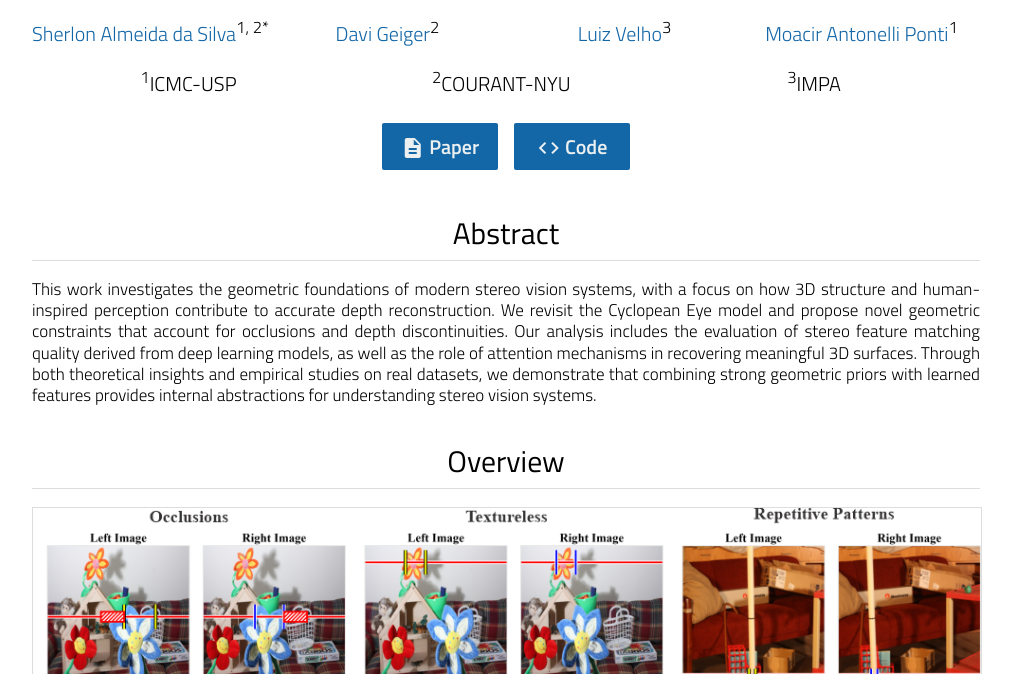
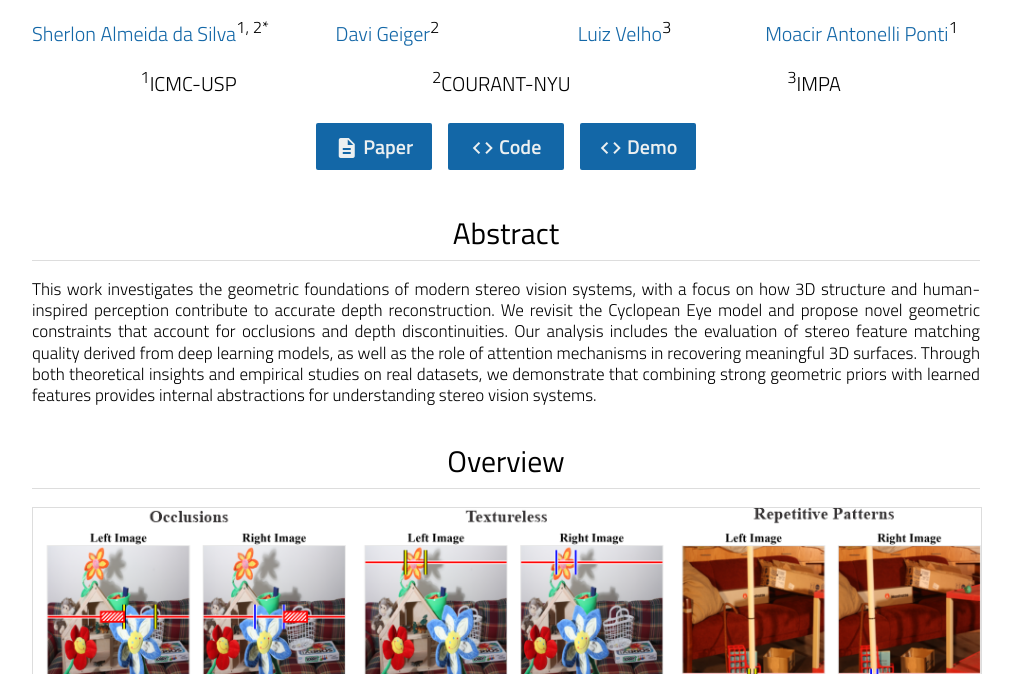
Before and after one commit to SherlonAlmeida/cyclopean-stereo, a plain HTML site: page docs/index.html in a window 1280 px wide. Shown: the part 126-800 px from the top of the page, without its empty margins (134-1147 px from the left). Drawn offline with Linux system fonts and the light colour scheme.

Commit message:
Demo added

```diff
--- a/docs/index.html
+++ b/docs/index.html
@@ -281,6 +281,10 @@ figure {
                     <span class="material-icons"> code </span>
                     Code
                 </a>
+                <a class="paper-btn" href="https://github.com/SherlonAlmeida/cyclopean-stereo/blob/master/demo/CyclopeanStereo-Demo.ipynb">
+                    <span class="material-icons"> code </span>
+                    Demo
+                </a>
             </div>
         </div>
     </div>
```
Also changed, not shown: 1 other file.
